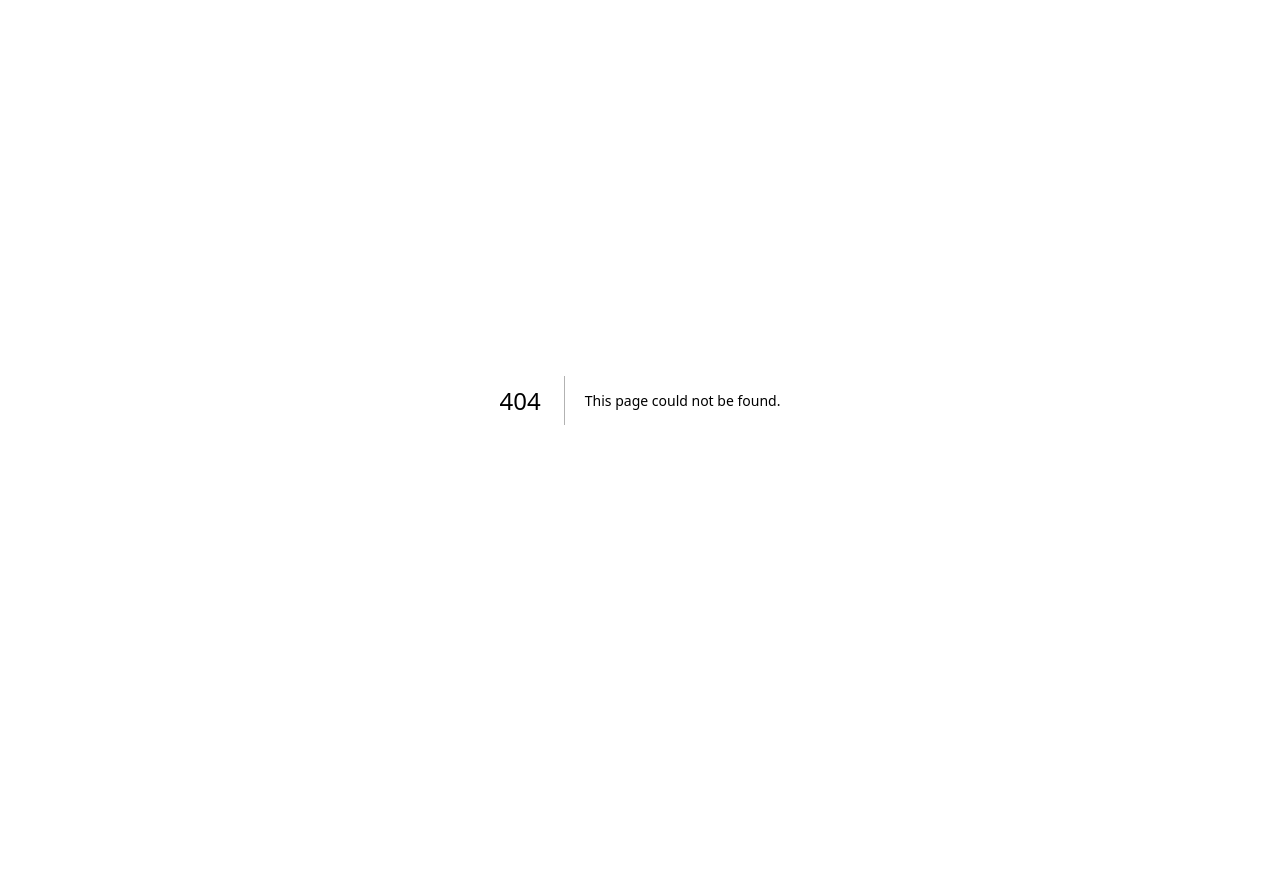
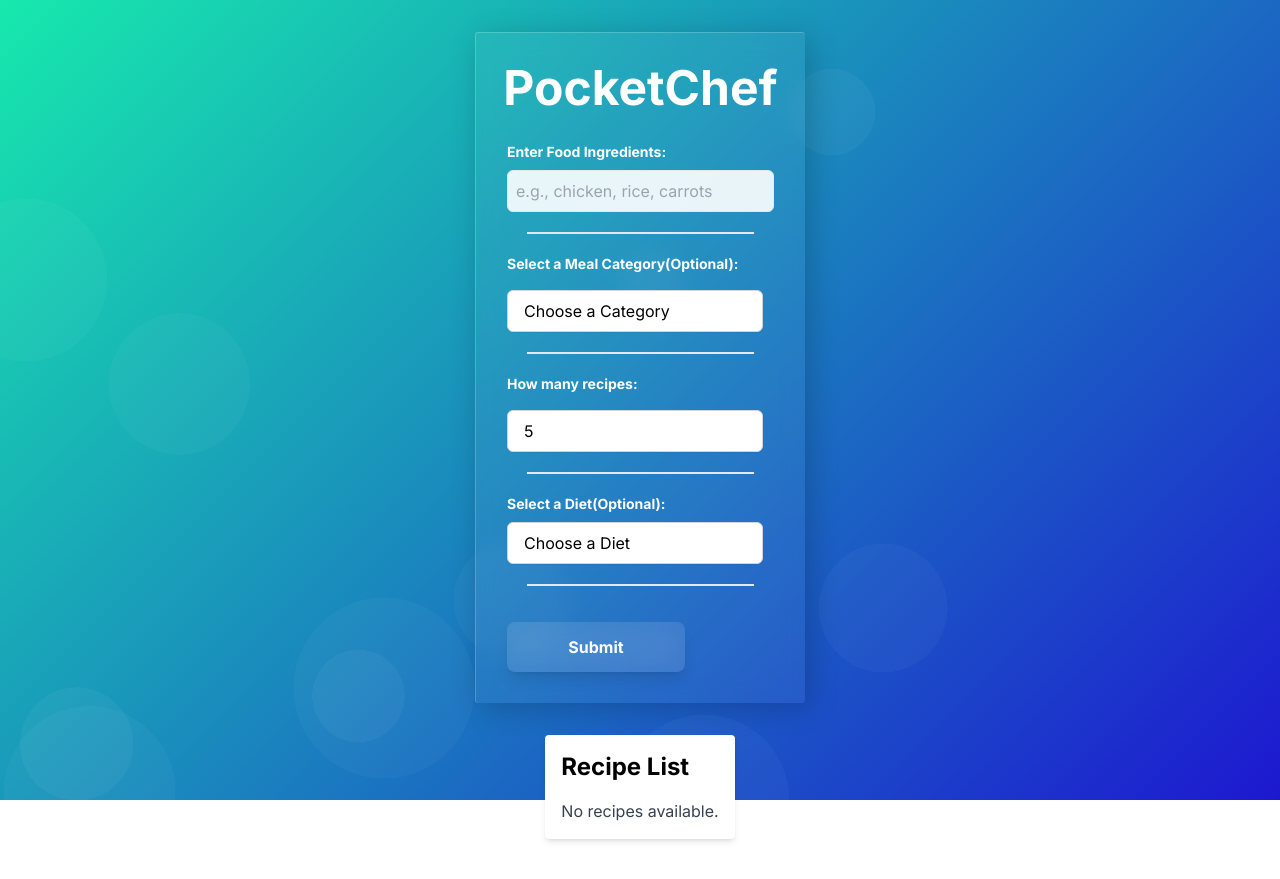
Before and after one commit to Skye967/PocketChef, a Next.js app: page /chef in a window 1280 px wide. Before the commit this address had no page. Before the commit the page ends 800 px from the top, so only its background shows below. Built offline with nearby package versions, Linux system fonts and the light colour scheme.

Commit message:
fix: Form Select label

```diff
--- a/app/components/RecipeForm.tsx
+++ b/app/components/RecipeForm.tsx
@@ -1,6 +1,6 @@
 'use client';
 
-import '../landing/form.css'
+import '../chef/form.css'
 import React, { useState, FormEvent } from 'react';
 import { mealCategories, dietCategories, amountOfRecipes } from '../util/constants';
 import Select from './Select';
--- a/app/components/Select.tsx
+++ b/app/components/Select.tsx
@@ -31,7 +31,7 @@ const SelectDropdown: React.FC<SelectProps> = (SelectProps) => {
                     onClick={toggleDropdown}
                     className="mt-2 w-full bg-white border border-gray-300 rounded-md shadow-sm px-4 py-2 text-left cursor-pointer hover:bg-blue-100 focus:outline-none focus:ring-2 focus:ring-offset-2 focus:ring-indigo-500"
                 >
-                    <p className="cursor-pointer hover:bg-blue-100" onClick={() => handleChange(SelectProps.defaultValue)}>{SelectProps.label}</p>
+                    {selectedOption || <p className="cursor-pointer hover:bg-blue-100" onClick={() => handleChange(SelectProps.defaultValue)}>{SelectProps.label}</p>}
                 </button>
                 {isOpen && (
                     <ul
--- a/app/page.tsx
+++ b/app/page.tsx
@@ -93,9 +93,8 @@ const Home = () => {
             <div className='text-loop '>
                 <TextLoop />
             </div>
-            <Link className='button-89' href="/landing">
+            <Link className='button-89' href="/chef">
                 Try for free
-                {/* <button className='button-89'>Try for free</button> */}
             </Link>
 
 
```
Also changed, not shown: app/chef/form.css (renamed from app/landing/form.css), app/chef/page.tsx (renamed from app/landing/page.tsx).
